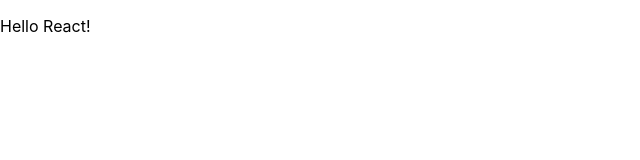
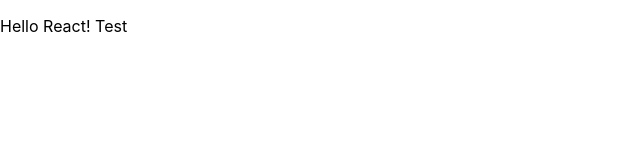
Before and after one commit to marialitwa/react-notes-app, a React (Create React App) app: page / in a window 1280 px wide. Shown: the top 160 px of the page, without its empty margins (0-640 px from the left). Built offline with nearby package versions, Linux system fonts and the light colour scheme.

Commit message:
Test commit

```diff
--- a/src/App.js
+++ b/src/App.js
@@ -1,5 +1,5 @@
 const App = () => {
-  return <p>Hello React!</p>;
+  return <p>Hello React! Test</p>;
 }
 
 export default App;
```
